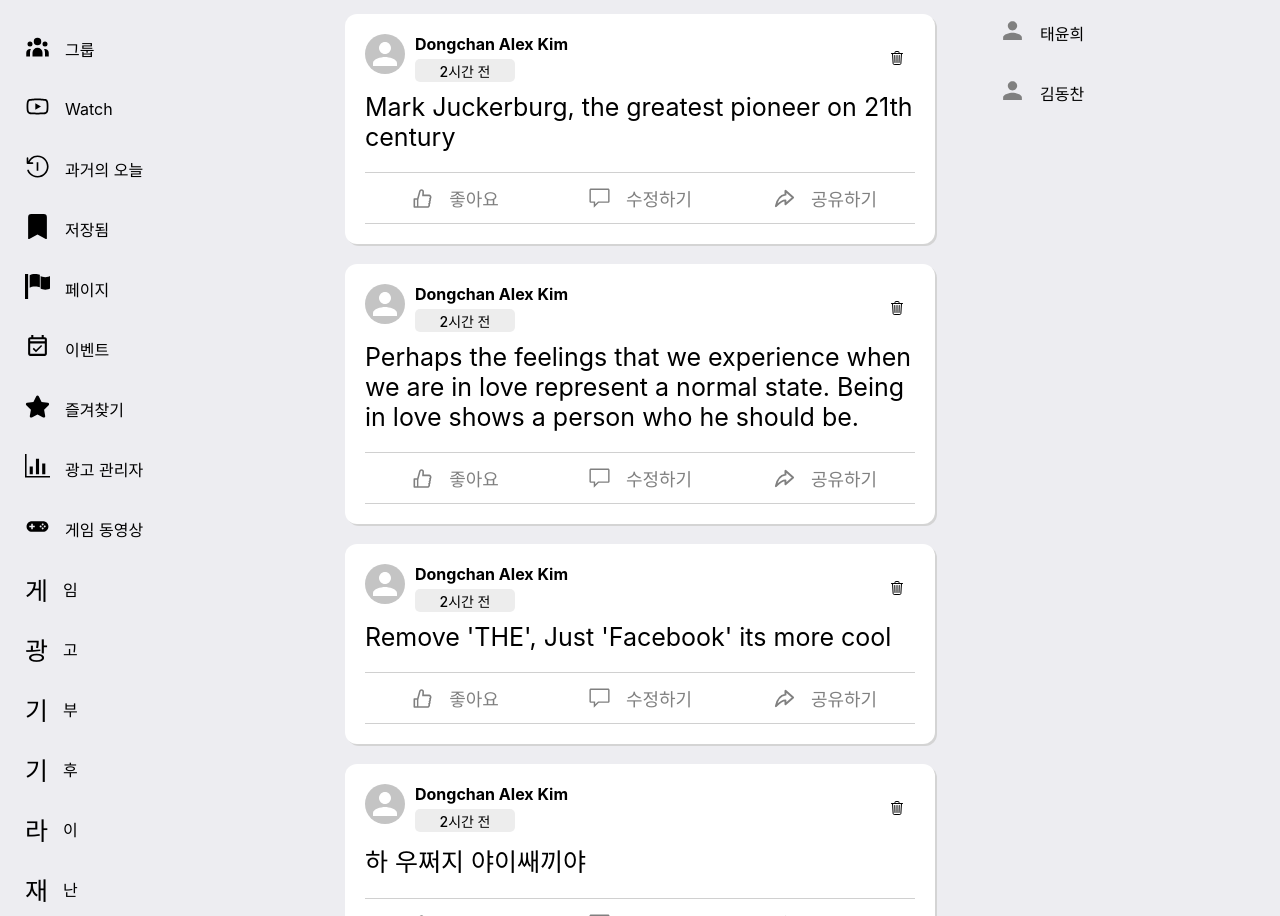
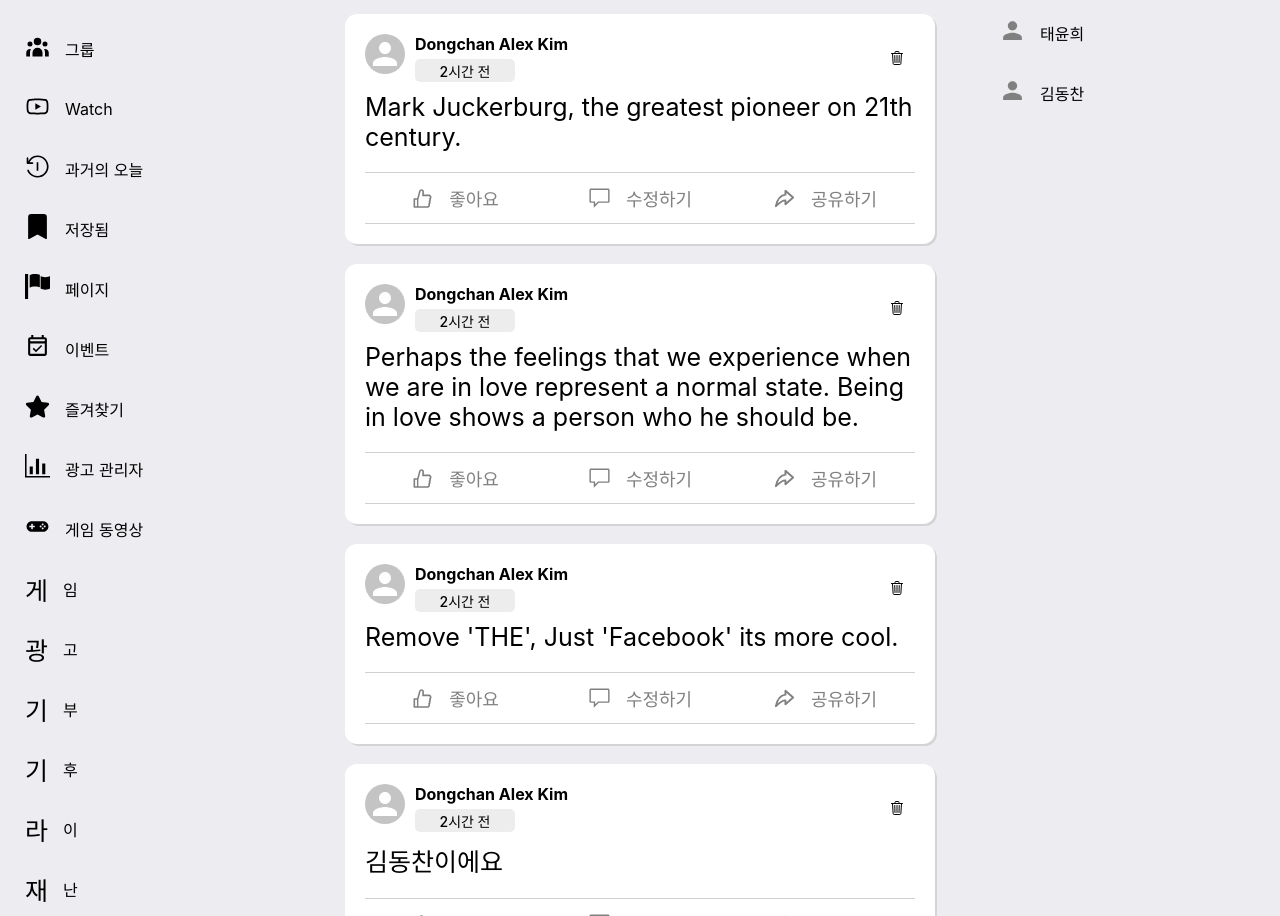
Before and after one commit to Dongckim/facebook, a React (Create React App) app: page / in a window 1280 px wide. Shown: the part 236-1152 px from the top of the page. Built offline with nearby package versions, Linux system fonts and the light colour scheme; data requests are answered from the project's data file.

Commit message:
update feature recoded

```diff
--- a/db.json
+++ b/db.json
@@ -20,7 +20,7 @@
   "comments": [
     {
       "id": 4,
-      "body": "Mark Juckerburg, the greatest pioneer on 21th century"
+      "body": "Mark Juckerburg, the greatest pioneer on 21th century."
     },
     {
       "id": 5,
@@ -28,11 +28,11 @@
     },
     {
       "id": "89327d4d-c773-b331-42de-3f370234f6fd",
-      "body": "Remove 'THE', Just 'Facebook' its more cool"
+      "body": "Remove 'THE', Just 'Facebook' its more cool."
     },
     {
       "id": "6f757d83-cfe5-2f85-37cd-9bd69a6a2c9e",
-      "body": "하 우쩌지 야이쌔끼야"
+      "body": "김동찬이에요"
     }
   ],
   "profile": {
--- a/src/BodyComponent/BodyPost.jsx
+++ b/src/BodyComponent/BodyPost.jsx
@@ -25,8 +25,10 @@ const BodyPost = ({children}) => {
         window.location.reload()
     }
 
-    const onUpdateHandler = () => {
+    const onUpdateHandler = (id) => {
+        const value = content.find((item)=>item.id == id).body
         setShow(!show)
+        setInput(value)
     }
 
     const onSubmitUpdateHandler = (id) => {
@@ -53,7 +55,7 @@ const BodyPost = ({children}) => {
                 <BorderLine/>
                 <div style={{display:"flex",marginTop:'5px'}}>
                     <BodySection><AiOutlineLike/>좋아요</BodySection>
-                    <span onClick={onUpdateHandler}><BodySection><GoComment/>수정하기</BodySection></span>
+                    <span onClick={()=>{onUpdateHandler(children[0])}}><BodySection><GoComment/>수정하기</BodySection></span>
                     <BodySection><TbShare3/>공유하기</BodySection>
                 </div>
                 <BorderLine2/>
```
